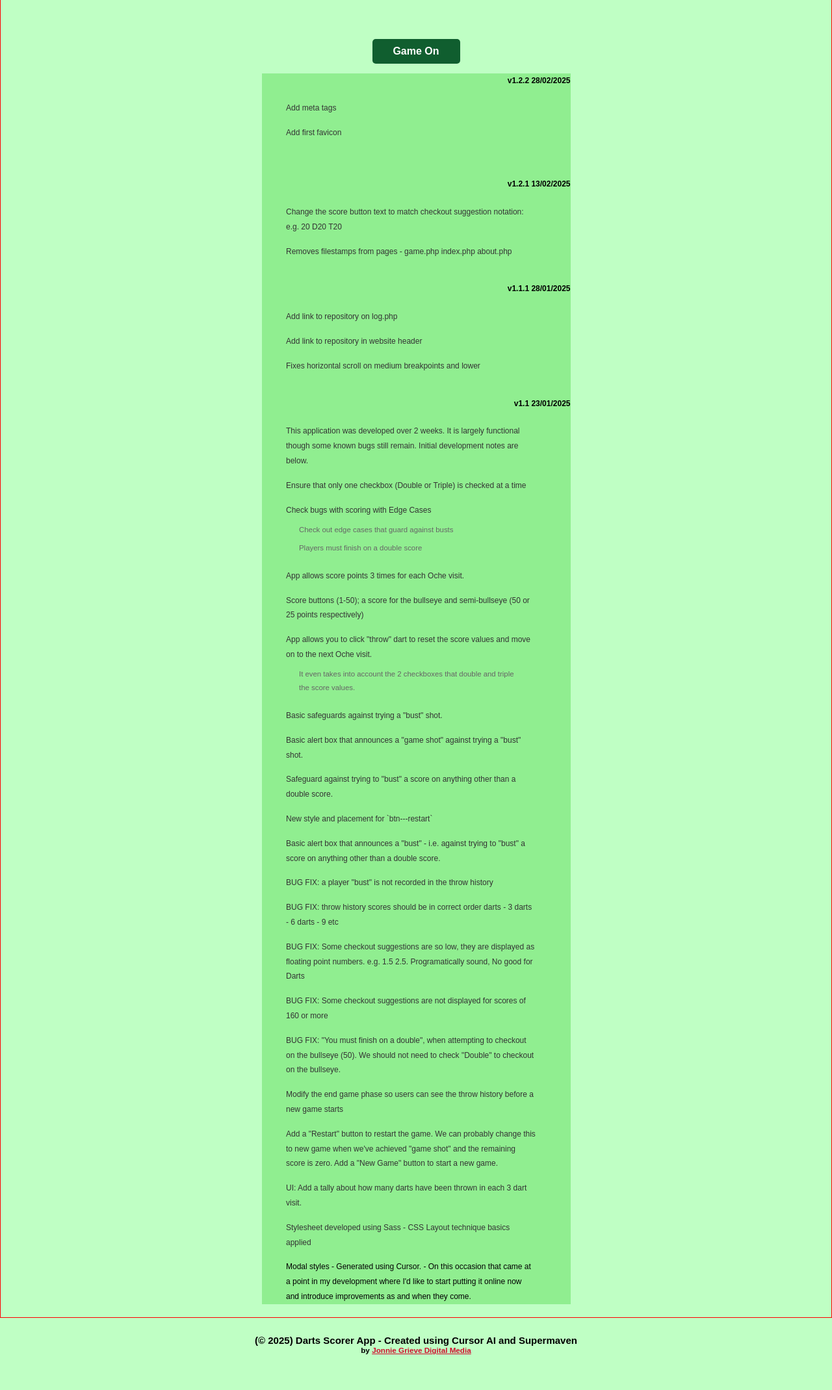
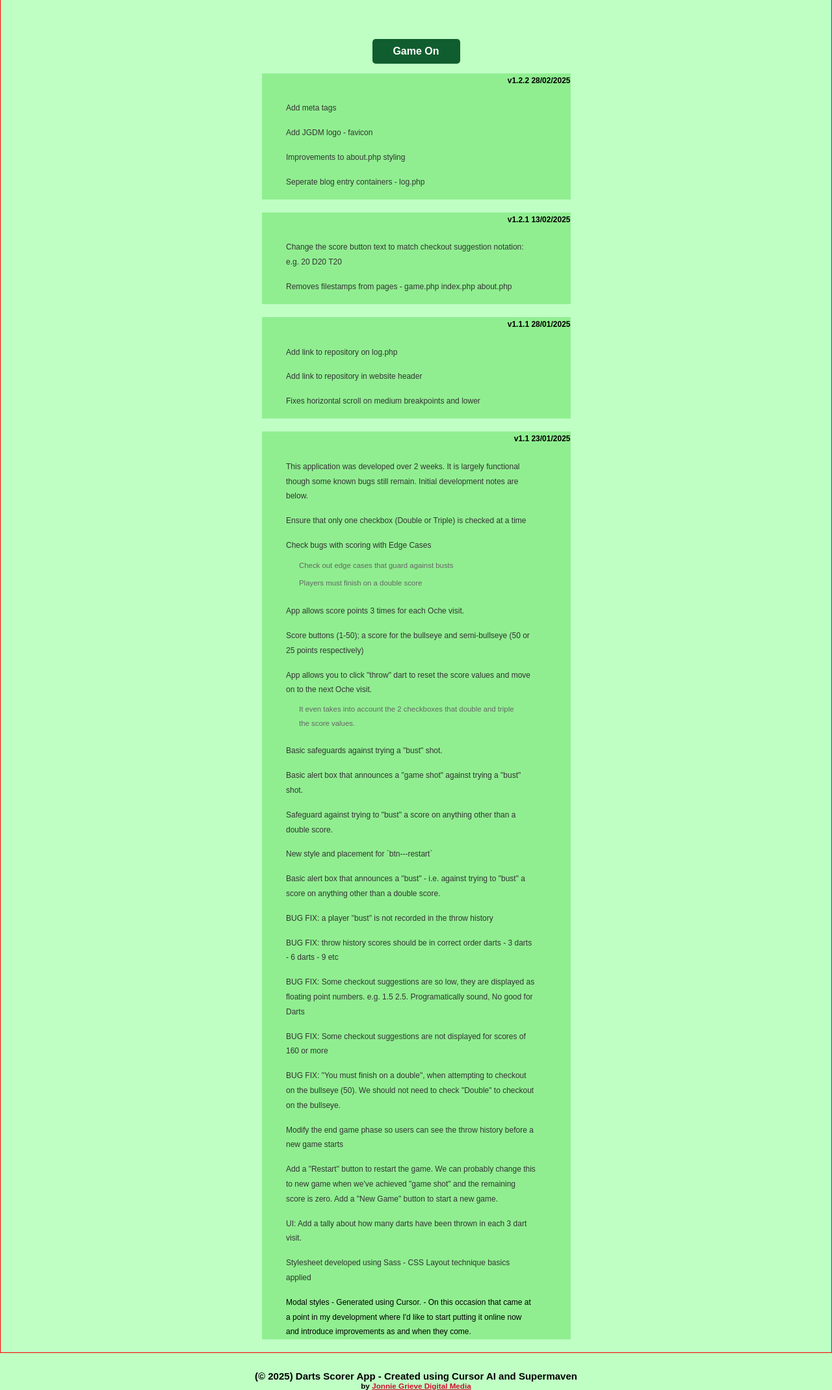
Before and after one commit to jg-digital-media/jgdm_darts_scorer, a PHP site: page /log.php in a window 1280 px wide. Shown: the part 194-2333 px from the top of the page at 65% size. Before the commit the page ends 2278 px from the top, so only its background shows below. Run offline with PHP 8.4, Linux system fonts and the light colour scheme.

Commit message:
itemise log entries

```diff
--- a/assets/sass/_head.scss
+++ b/assets/sass/_head.scss
@@ -1,4 +1,4 @@
 /*
 
-Last Updated: 28-02-2025 - 11:09
+Last Updated: 28-02-2025 - 11:18
 */
--- a/log.php
+++ b/log.php
@@ -67,11 +67,15 @@
             <ul class="dev---log">
 
                 <li>Add meta tags</li>
-                <li>Add first favicon</li>
-                <li></li>
+                <li>Add JGDM logo - favicon</li>
+                <li>Improvements to about.php styling</li>
+                <li>Seperate blog entry containers - log.php</li>
 
             </ul>
 
+        </article>
+
+        <article>
             <div class="log---header">
                 <span class="log---version">v1.2.1</span>
                 <span class="log---date">13/02/2025</span>
@@ -83,6 +87,10 @@
                 <li>Removes filestamps from pages - game.php index.php about.php </li>
 
             </ul>
+
+        </article>
+
+        <article>
 
             <div class="log---header">
                 <span class="log---version">v1.1.1</span>
@@ -96,6 +104,10 @@
                 <li>Fixes horizontal scroll on medium breakpoints and lower</li>
 
             </ul>
+
+        </article>
+
+        <article>
 
             <div class="log---header">
                 <span class="log---version">v1.1</span>
@@ -119,7 +131,6 @@
                         <li>It even takes into account the 2 checkboxes that double and triple the score values.</li>
                     </ul>
                 </li>
-
                 <li>Basic safeguards against trying a "bust" shot.</li>
                 <li>Basic alert box that announces a "game shot" against trying a "bust" shot.</li>
                 <li>Safeguard against trying to "bust" a score on anything other than a double score.</li>
```
Also changed, not shown: assets/sass/_main.scss (+6 -1 lines).
